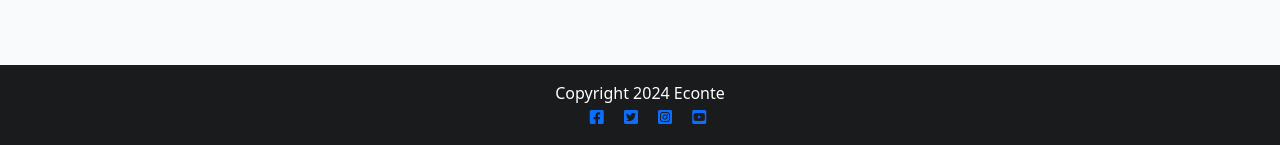
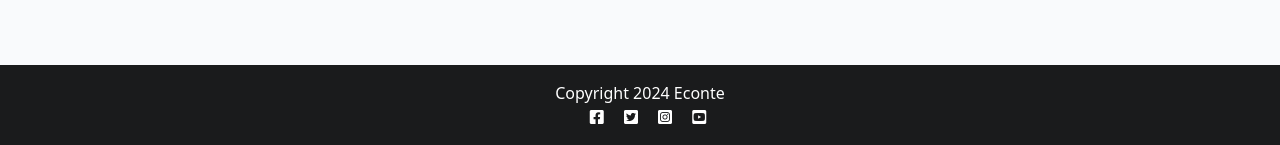
Before and after one commit to bytesbyt/econte_django, a Django app: page / in a window 1280 px wide. Shown: the part 655-800 px from the top of the page. Run offline with Django 4.2, Linux system fonts and the light colour scheme; data that the repository does not hold is empty.

Commit message:
Change solcial media icon color

```diff
--- a/templates/base.html
+++ b/templates/base.html
@@ -122,27 +122,29 @@
                 Copyright 2024 Econte
             {% endblock copyright %}
         </p>
-        <p class="m-0 text-center text-white">
+        <p class="m-0 text-center">
+
                 <a href="http://www.facebook.com/"
                 target="_blank"
                 rel="noopener"
                 aria-label="Visit our Facebook page (opens in a new tab)">
-            <i class="fab fa-facebook-square ms-3"></i></a>
+                <i class="fab fa-facebook-square ms-3" style="color:white"></i></a>
                 <a href="http://www.x.com/"
                 target="_blank"
                 rel="noopener"
                 aria-label="Visit our X page (opens in a new tab)">
-            <i class="fab fa-twitter-square ms-3"></i></a>
+                <i class="fab fa-twitter-square ms-3" style="color:white"></i></a>
                 <a href="http://www.instagram.com/econtelab"
                 target="_blank"
                 rel="noopener"
                 aria-label="Visit our Instagram page (opens in a new tab)">
-            <i class="fab fa-instagram-square ms-3"></i></a>
+                <i class="fab fa-instagram-square ms-3" style="color:white"></i></a>
                 <a href="http://www.youtube.com/@econtelab"
                 target="_blank"
                 rel="noopener"
                 aria-label="Visit our Youtube page (opens in a new tab)">
-            <i class="fab fa-youtube-square ms-3"></i></a>
+                <i class="fab fa-youtube-square ms-3" style="color:white"></i></a>
+
         </p>
     </footer>
 
```
Also changed, not shown: static/css/style.css (line endings or trailing spaces). Lines whose indentation alone changed are shown as unchanged.
